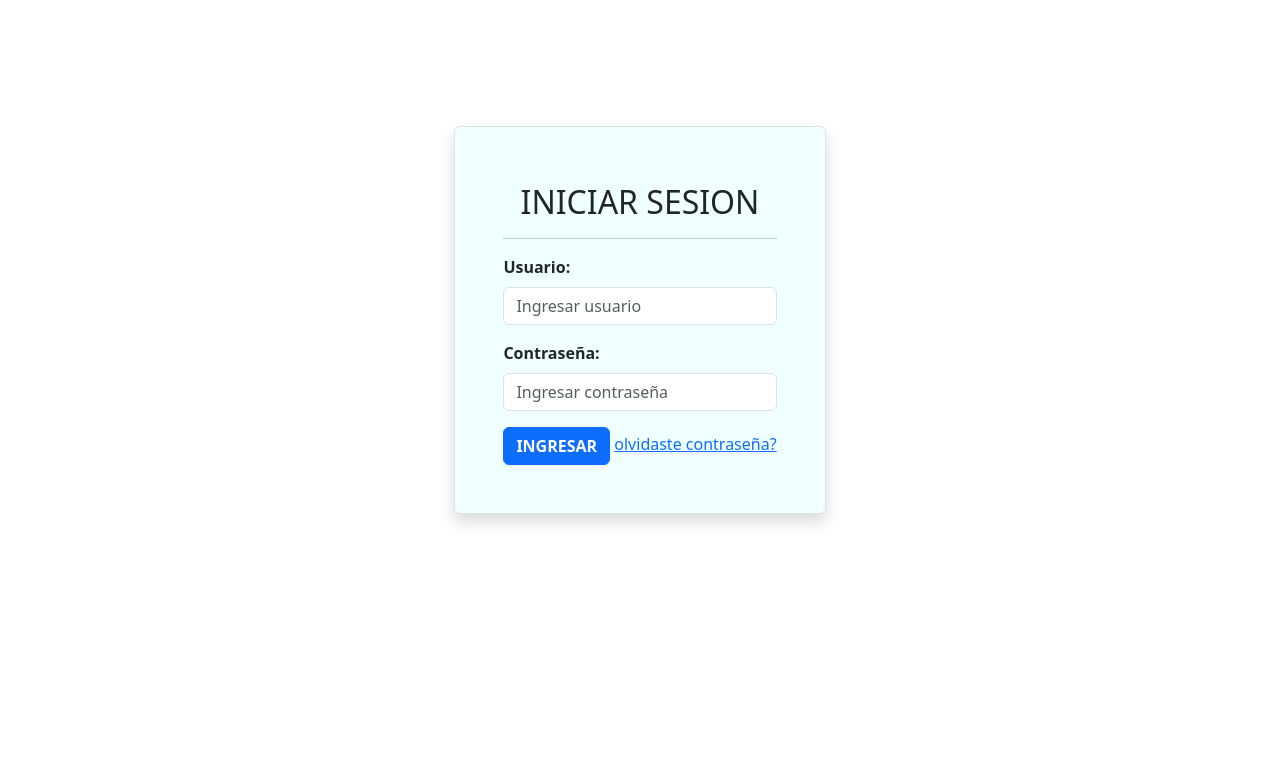
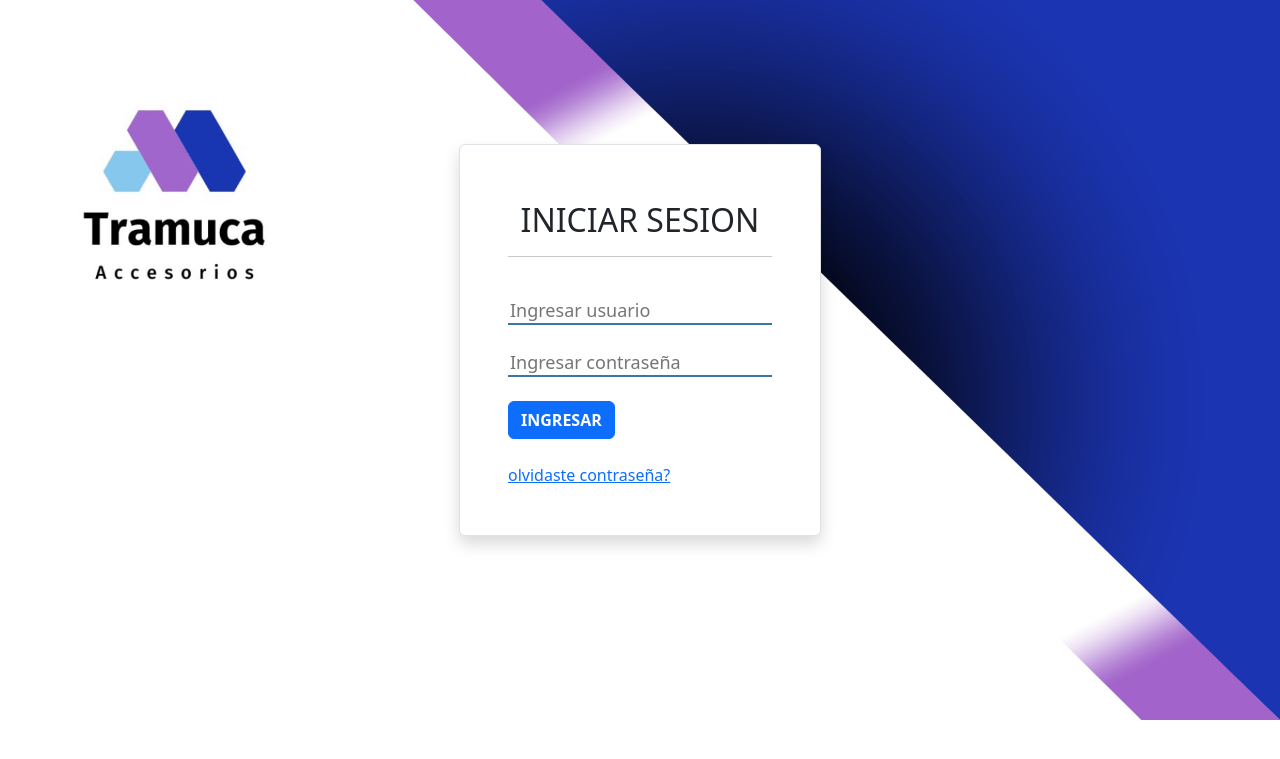
Before and after one commit to MayomiMedina/tramuca, a PHP site: page / in a window 1280 px wide. Shown: the top 759 px of the page. Run offline with PHP 8.4, Linux system fonts and the light colour scheme; some libraries are stand-ins or nearby versions.

Commit message:
fixeo login

```diff
--- /dev/null
+++ b/css/estilos.css
@@ -0,0 +1,39 @@
+body{
+   background-image: url('../img/fondo_login.png');
+   background-repeat: no-repeat;
+   background-size: cover;
+
+}
+.input{
+    width: 100%;
+    height: 40%;
+    position: relative;
+}
+.input input{
+    width: 100%;
+    height: 100%;
+    outline:  none;
+    border: none;
+    border-bottom: 2px solid silver;
+    font-size: 18px;
+
+}
+.input label{
+    position: absolute;
+    left: 0;
+    bottom: 10%;
+    color: rgb(66, 66, 66);
+    font-size: 18px;
+    pointer-events: none;
+    transition: all 0.3s ease;
+}
+.input input:focus ~label,
+.input input:valid ~label{
+    transform:  translateY(-20px);
+    font-size: 16px;
+    color: #86c7ed;
+}
+.input input:focus ,
+.input input:valid {
+border-color: #377aa0;
+}
--- a/php/index.php
+++ b/php/index.php
@@ -6,6 +6,7 @@
     <meta name="viewport" content="width=device-width, initial-scale=1, shrink-to-fit=no" />
     <link href="../build/bootstrap5/css/bootstrap.min.css" rel="stylesheet" />
     <link href="https://cdnjs.cloudflare.com/ajax/libs/bootstrap-datepicker/1.5.0/css/bootstrap-datepicker.css" rel="stylesheet" />
+    <link href="../css/estilos.css" rel="stylesheet" type="text/css">
     <title>INICIO</title>
     <style>
 
@@ -14,21 +15,25 @@
 
 <body>
 
-    <div class="container d-flex justify-content-center align-items-center" style="min-height: 80vh">
-        <form style="background-color:azure" class="border shadow p-5 rounded-2" style="width: 500px;" action="../php/validar.php" method="post">
+    <div class="container d-flex justify-content-center align-items-center" style="min-height: 85vh">
+        <form style="background-color:white" class="border shadow p-5 rounded-2" style="width: 500px;" action="../php/validar.php" method="post">
 
             <h2 class="text-center pt-2">INICIAR SESION</h2>
             <hr>
-            <div class="mb-3">
-                <label for="usuar" class="form-label"><b>Usuario:</b></label>
-                <input type="text" class="form-control" id="usuario" placeholder="Ingresar usuario" name="usuario">
+            <br>
+            <div class="input">
+
+                <input type="text"  id="usuario" placeholder="Ingresar usuario" name="usuario" >
             </div>
-            <div class="mb-3">
-                <label for="contra" class="form-label"><b>Contraseña:</b></label>
-                <input type="password" class="form-control" id="contrase" placeholder="Ingresar contraseña" name="contrase">
+            <br>
+            <div class="input">
+
+                <input type="password" id="contrase" placeholder="Ingresar contraseña" name="contrase" >
             </div>
+<br>
 
-            <button type="submit" class="btn btn-primary"><b>INGRESAR</b></button>
+         <button type="submit" class="btn btn-primary" ><b>INGRESAR</b></button>  </br>
+            </br>
             <a class="" href="../php/forget.php">olvidaste contraseña?</a>
         </form>
 
```
Also changed, not shown: img/fondo_login.png (added), img/login1.png (added).
